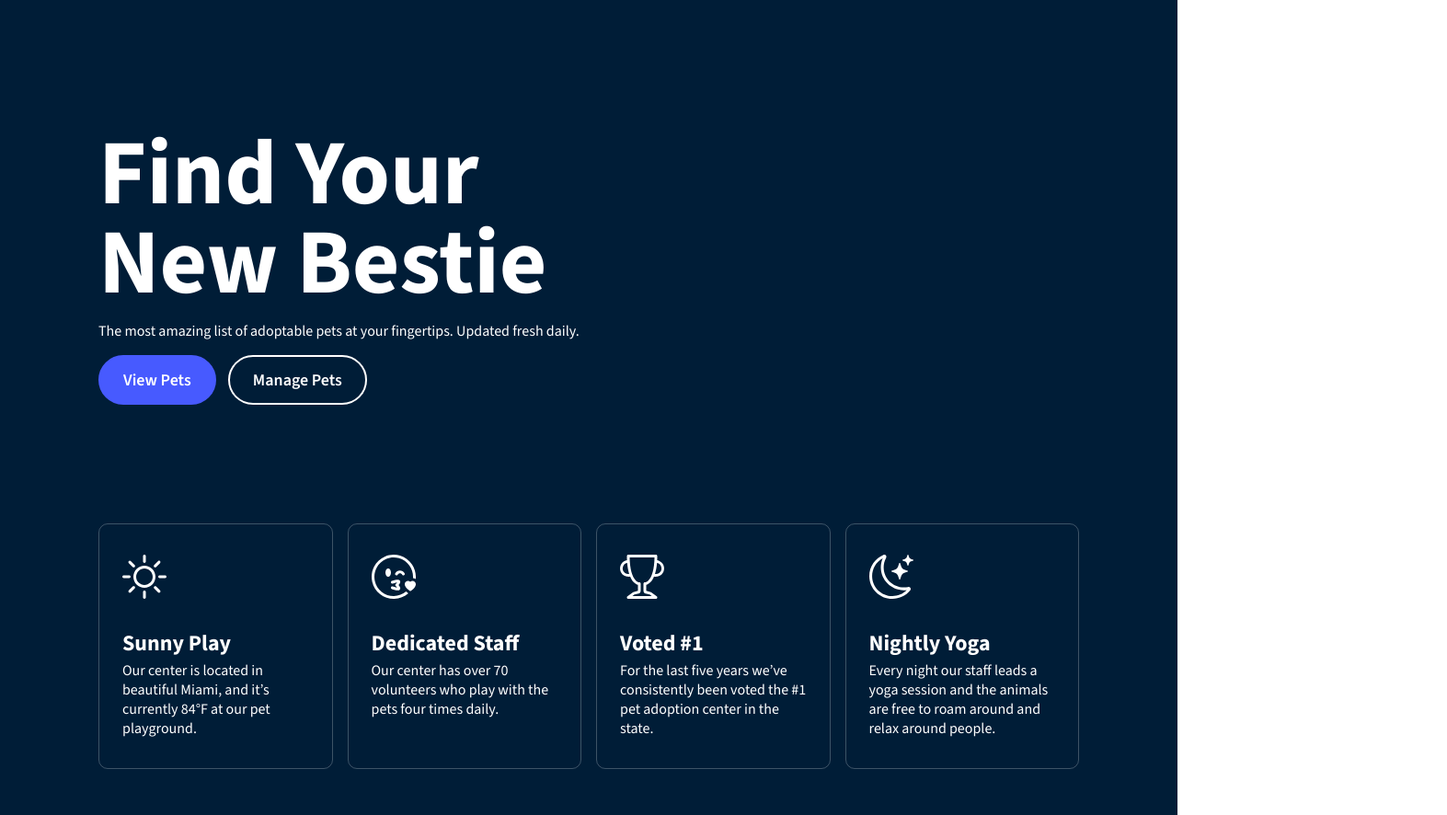
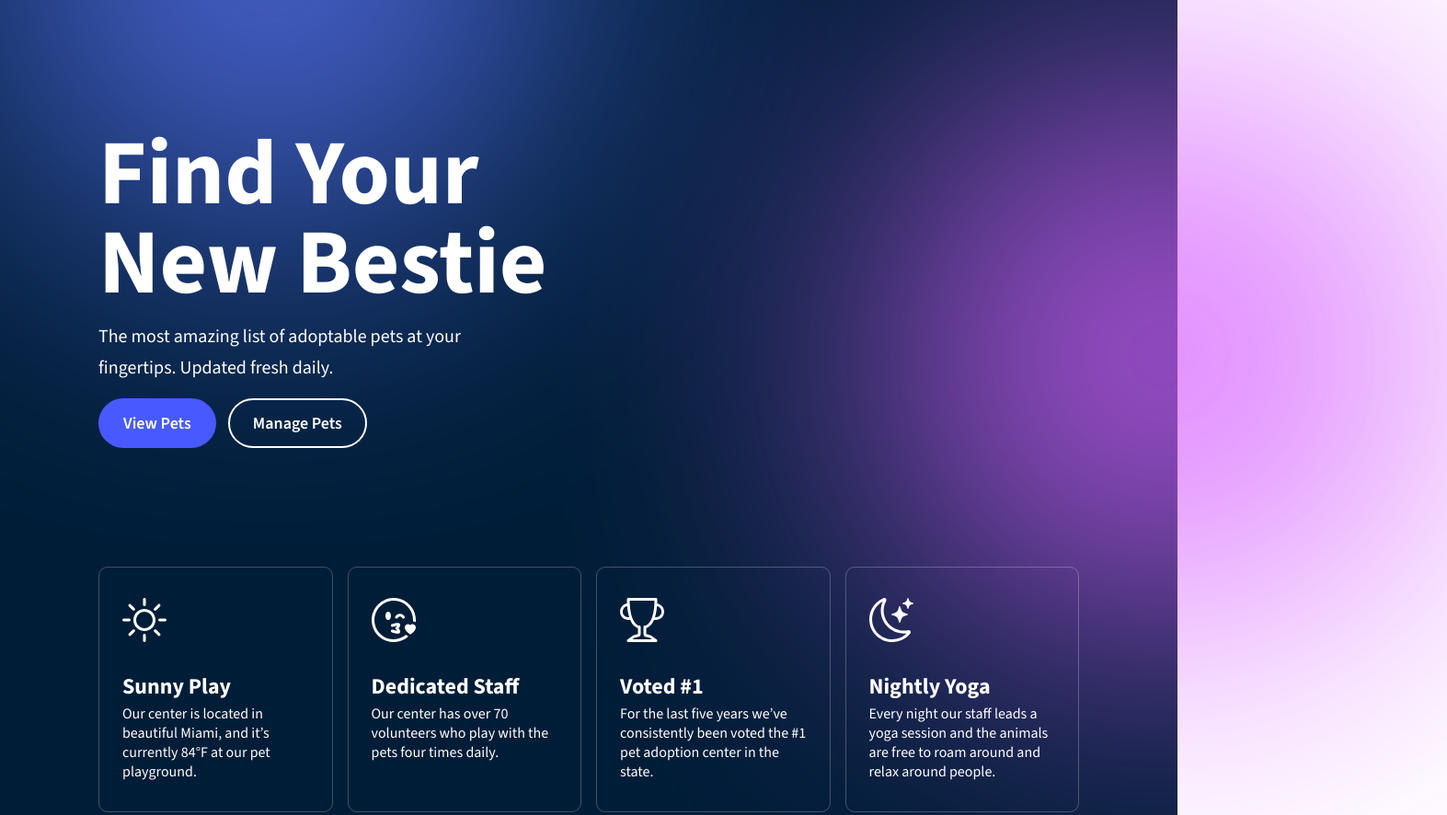
Before and after one commit to wasupon0/pet-adoption, a plain HTML site: page index.html in a window 1280 px wide. Shown: the top 886 px of the page at 92% size, 1573 px wide, since content can reach past the window. Drawn offline with nearby package versions, Linux system fonts and the light colour scheme.

Commit message:
feat: blur circles

```diff
--- a/index.html
+++ b/index.html
@@ -2,7 +2,7 @@
   <head>
     <meta charset="UTF-8" />
     <meta name="viewport" content="th=device-th, initial-scale=1.0" />
-    <title>Our Cool Title</title>
+    <title>Pet Adoption Site</title>
     <link rel="preconnect" href="https://fonts.googleapis.com" />
     <link rel="preconnect" href="https://fonts.gstatic.com" crossorigin />
     <link
@@ -15,8 +15,9 @@
   <body>
     <div class="top-section-wrapper">
       <div class="top-section">
+        <div class="actual-top-content">
           <h1>Find Your New Bestie</h1>
-        <p>
+          <p class="intro-text">
             The most amazing list of adoptable pets at your fingertips. Updated
             fresh daily.
           </p>
@@ -48,8 +49,8 @@
               </svg>
               <h2>Sunny Play</h2>
               <p>
-              Our center is located in beautiful Miami, and it&rsquo;s currently
-              84°F at our pet playground.
+                Our center is located in beautiful Miami, and it&rsquo;s
+                currently 84°F at our pet playground.
               </p>
             </div>
 
@@ -105,8 +106,8 @@
               <h2>Voted #1</h2>
 
               <p>
-              For the last five years we&rsquo;ve consistently been voted the #1
-              pet adoption center in the state.
+                For the last five years we&rsquo;ve consistently been voted the
+                #1 pet adoption center in the state.
               </p>
             </div>
 
@@ -142,6 +143,9 @@
             </div>
           </div>
         </div>
+        <div class="circle"></div>
+        <div class="circle-two"></div>
+      </div>
     </div>
 
     <h3>Actual Pet Area Placeholder</h3>
--- a/styles.css
+++ b/styles.css
@@ -13,6 +13,7 @@ body {
   padding-right: 16px;
   padding-left: 16px;
   background-color: #001d37;
+  overflow: none;
 }
 
 .top-section {
@@ -21,6 +22,7 @@ body {
   padding-top: 139px;
   padding-bottom: 139px;
   color: white;
+  position: relative;
 }
 
 .top-section h1 {
@@ -83,3 +85,32 @@ body {
   column-gap: 16px;
   grid-template-columns: 1fr 1fr 1fr 1fr;
 }
+
+.circle {
+  width: 617px;
+  height: 617px;
+  background-color: #d660ff;
+  opacity: 0.85;
+  border-radius: 50%;
+  filter: blur(150px);
+  position: absolute;
+  top: 78px;
+  right: -400;
+}
+
+.circle-two {
+  width: 617px;
+  height: 617px;
+  background-color: #6079ff;
+  opacity: 0.85;
+  border-radius: 50%;
+  filter: blur(150px);
+  position: absolute;
+  top: -360px;
+  left: -121px;
+}
+
+.actual-top-content {
+  z-index: 2;
+  position: relative;
+}
```
Lines whose indentation alone changed are shown as unchanged.
